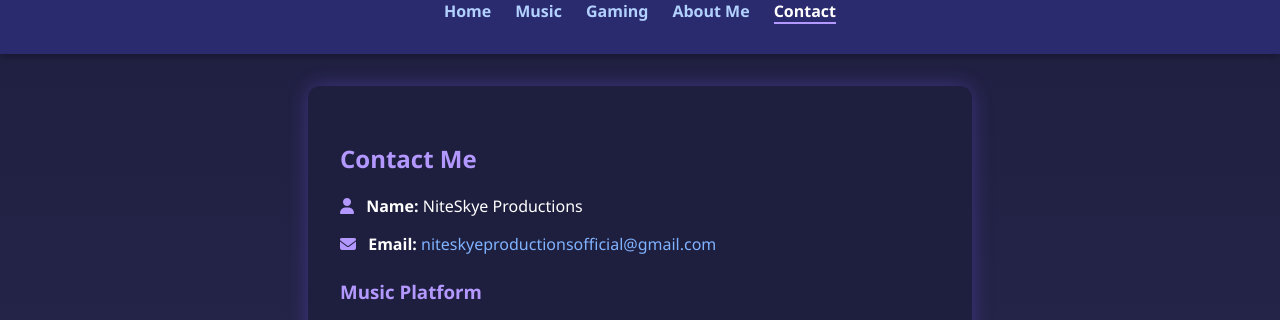
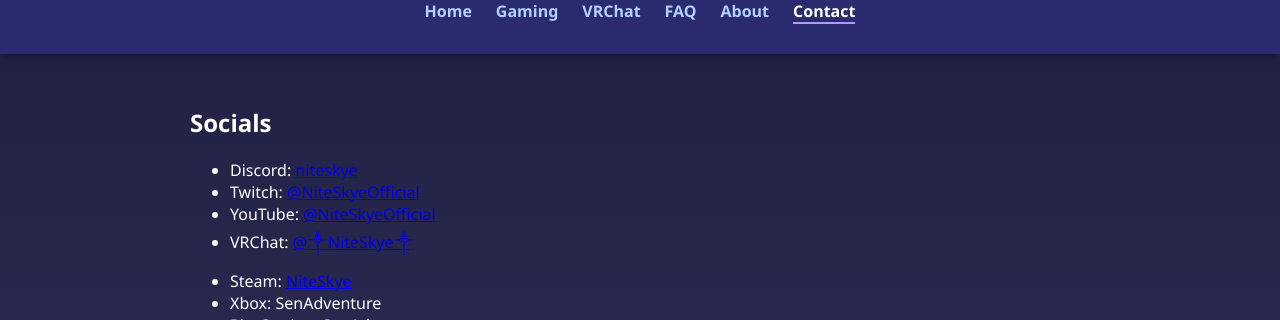
Before and after one commit to senadventure/niteskyeproductions, a plain HTML site: page contact.html in a window 1280 px wide. Shown: the part 75-395 px from the top of the page. Drawn offline with Linux system fonts and the light colour scheme.

Commit message:
Update contact page layout and content

```diff
--- a/contact.html
+++ b/contact.html
@@ -3,68 +3,65 @@
 <head>
   <meta charset="UTF-8" />
   <meta name="viewport" content="width=device-width, initial-scale=1" />
-  <title>Contact - NiteSkye Productions</title>
+  <title>Contact | NiteSkye</title>
   <link rel="stylesheet" href="style.css" />
-  <!-- Font Awesome for icons -->
-  <link
-    rel="stylesheet"
-    href="https://cdnjs.cloudflare.com/ajax/libs/font-awesome/6.5.0/css/all.min.css"
-  />
+  <link rel="icon" href="nsp.jpg" type="image/jpeg">
 </head>
 <body>
+
 <header>
   <h1>NiteSkye Productions</h1>
   <nav>
     <ul>
       <li><a href="index.html">Home</a></li>
-        <li><a href="music.html">Music</a></li>
       <li><a href="gaming.html">Gaming</a></li>
-        <li><a href="about.html">About Me</a></li>
-        <li><a href="contact.html" class="active">Contact</a></li>
+      <li><a href="vrchat.html">VRChat</a></li>
+      <li><a href="faq.html">FAQ</a></li>
+      <li><a href="about.html">About</a></li>
+      <li><a class="active" href="contact.html">Contact</a></li>
     </ul>
   </nav>
 </header>
 
 <main>
-    <section class="contact">
-      <h2>Contact Me</h2>
-      <p><i class="fas fa-user"></i> <strong>Name:</strong> NiteSkye Productions</p>
-      <p><i class="fas fa-envelope"></i> <strong>Email:</strong> <a href="mailto:niteskyeproductionsofficial@gmail.com">niteskyeproductionsofficial@gmail.com</a></p>
-
-      <h3>Music Platform</h3>
-      <p><i class="fab fa-youtube"></i> <strong>YouTube:</strong>
-        <a href="https://www.youtube.com/channel/UCVQ-eczhXbJ1tzRwgXkHriA" target="_blank" rel="noopener noreferrer">
-          NiteSkye Music Channel
+<section class="contact-box">
+  <h2>Socials</h2>
+  <ul>
+    <li>Discord: <a href=https://discord.gg/GWUeguTuF9>niteskye</a></li>
+    <li>
+      Twitch:
+      <a href="https://www.twitch.tv/niteskyeofficial" target="_blank">
+        @NiteSkyeOfficial
       </a>
-      </p>
-
-      <h3>Streaming</h3>
-      <p><i class="fab fa-twitch"></i> <strong>Twitch:</strong> @niteskyeofficial</p>
-
-      <h3>Social & Gaming</h3>
-      <ul>
-        <li><i class="fab fa-steam"></i> <strong>Steam:</strong> SenAdventure</li>
-        <li><i class="fab fa-xbox"></i> <strong>Xbox:</strong> SenAdventure</li>
-        <li><i class="fab fa-playstation"></i> <strong>PlayStation:</strong> SenAdventure</li>
-        <li><i class="fab fa-discord"></i> <strong>Discord:</strong> niteskyeproductions</li>
+    </li>
+    <li>
+      YouTube:
+      <a href="https://www.youtube.com/@NiteSkyeOfficial" target="_blank">
+        @NiteSkyeOfficial
+      </a>
+    </li>
+    <li>
+      VRChat:
+      <a href="https://vrchat.com/home/user/usr_ba66a7cd-90f1-4c4d-ba68-2e7e5bba6325" target="_blank">
+        @༒NiteSkye༒
+      </a>
+    </li>
+    <li>
+      Steam:
+      <a href="https://steamcommunity.com/id/NiteSkyeOfficial/" target="_blank">
+        NiteSkye
+      </a>
+    </li>
+    <li>Xbox: SenAdventure</li>
+    <li>PlayStation: SenAdventure</li>
   </ul>
-
-      <h3>Location</h3>
-      <p><i class="fas fa-map-marker-alt"></i> United States</p>
 </section>
 </main>
 
 <footer>
-    <p>&copy; 2025 NiteSkye Productions. All rights reserved.</p>
+  <p>© 2026 NiteSkye Productions</p>
 </footer>
-  <script src="https://cdn.jsdelivr.net/gh/motyar/petal.js/petal.min.js"></script>
-  <script>
-    window.addEventListener('DOMContentLoaded', () => {
-      if (typeof petal !== 'undefined') {
-        petal.init();
-      }
-    });
-  </script>
 
+<script src="main.js"></script>
 </body>
 </html>
```
Lines whose indentation alone changed are shown as unchanged.
